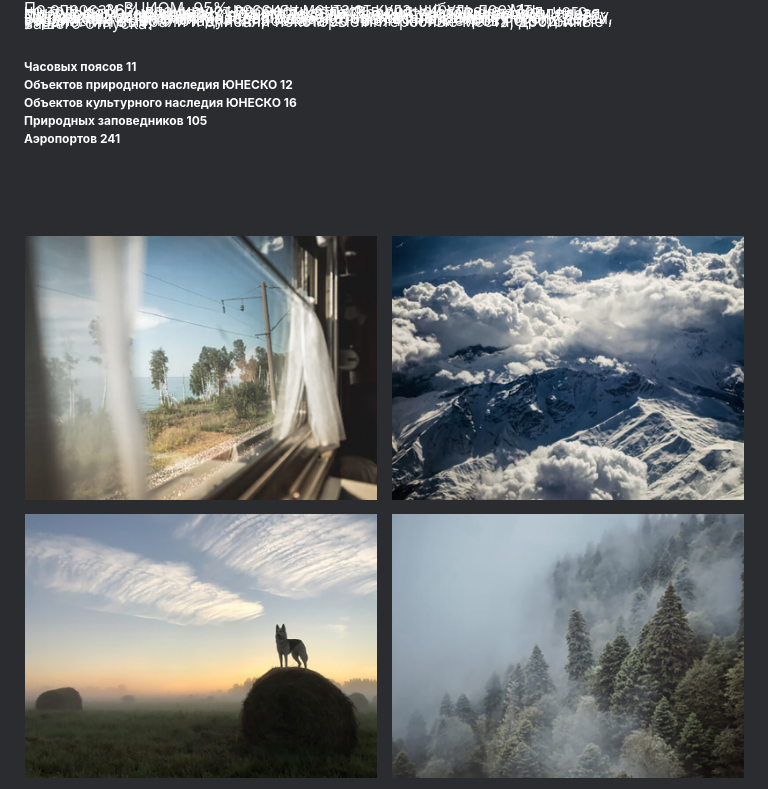
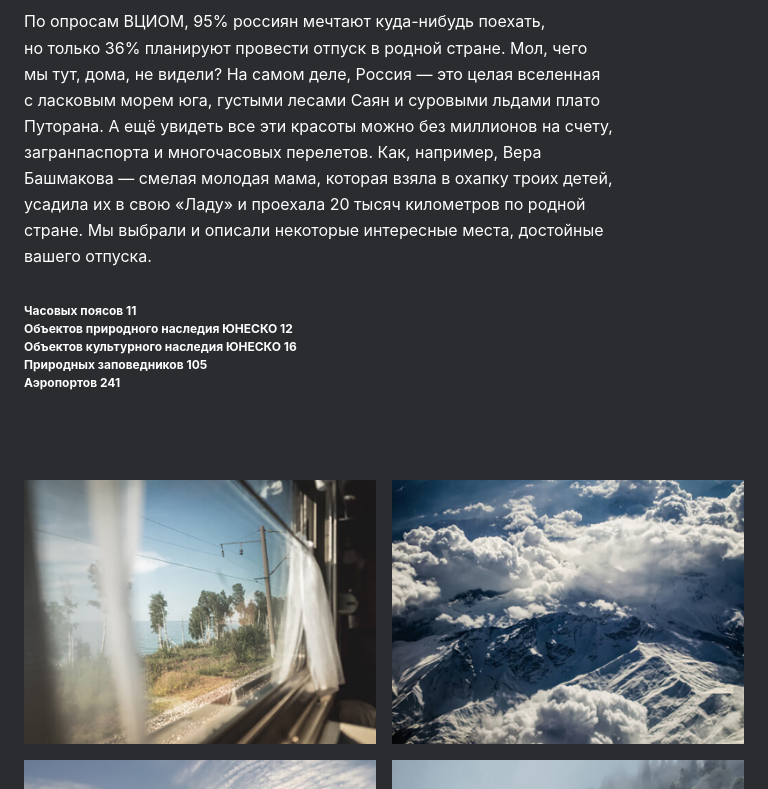
Before and after one commit to Tptechnician/russian-travel, a plain HTML site: page index.html in a window 768 px wide. Shown: the part 1183-1972 px from the top of the page. Drawn offline with Linux system fonts and the light colour scheme.

Commit message:
вся верстка с адаптивом исправления

```diff
--- a/blocks/intro/__text/intro__text.css
+++ b/blocks/intro/__text/intro__text.css
@@ -3,7 +3,7 @@
     margin: 40px 0 0;
     font-style: normal;
     font-size: 16px;
-    line-height: 1.63px;
+    line-height: 1.63;
     font-weight: normal;
     color: #FFFFFF;
 }
--- a/blocks/intro/intro.css
+++ b/blocks/intro/intro.css
@@ -1,6 +1,7 @@
 .intro {
     max-width: 984px;
-    margin: 92px auto 0;
+    margin: 0 auto;
+    padding: 92px 0 0;
 }
 
 @media(max-width: 1024px) {
@@ -12,13 +13,13 @@
 @media(min-width: 768px) and (max-width: 980px) {
     .intro {
         max-width: 720px;
-        margin: 88px auto 0;
+        padding: 88px 0 0;
     }
 }
 
 @media(min-width: 320px) and (max-width: 767px) {
     .intro {
         max-width: 288px;
-        margin: 64px auto 0;
+        padding: 64px 0 0;
     }
 }
--- a/blocks/page/page.css
+++ b/blocks/page/page.css
@@ -3,7 +3,7 @@
   padding: 28px 0 24px;
   max-width: 1280px;
   background: #2A2C2F;
-  font-family: 'Inter';
+  font-family: 'Inter', 'Helvetica Neue', 'Arial', 'sans-serif';
 }
 
 @font-face {
--- a/blocks/photo-grid/__item/photo-grid__item.css
+++ b/blocks/photo-grid/__item/photo-grid__item.css
@@ -1,25 +1,4 @@
 .photo-grid__item {
-    max-width: 284px;
-    max-height: 213px;
+    max-width: 100%;
+    max-height: 100%;
 }
-
-@media(max-width: 1024px) {
-    .photo-grid__item {
-        max-width: 300px;
-        max-height: 225px;
-    }
-}
-
-@media(min-width: 768px) and (max-width: 980px) {
-    .photo-grid__item {
-        max-width: 352px;
-        max-height: 264px;
-    }
-}
-
-@media(min-width: 320px) and (max-width: 767px) {
-    .photo-grid__item {
-        max-width: 288px;
-        max-height: 216px;
-    }
-}
--- a/blocks/photo-grid/photo-grid.css
+++ b/blocks/photo-grid/photo-grid.css
@@ -9,7 +9,7 @@
 
 }
 
-@media(max-width: 1024px) {
+@media(max-width: 1279px) {
     .photo-grid {
         max-width: 928px;
         grid-template-columns: repeat(auto-fit, minmax(300px, 1fr));
@@ -22,12 +22,13 @@
         max-width: 720px;
         grid-template-columns: repeat(auto-fit, minmax(352px, 1fr));
         padding: 88px 0 0;
+        gap: 16px;
     }
 }
 
 @media(min-width: 320px) and (max-width: 767px) {
     .photo-grid {
-        max-width: 320px;
+        max-width: 288px;
         grid-template-columns: repeat(auto-fit, minmax(288px, 1fr));
         gap: 12px;
         padding: 64px 0 0;
```
